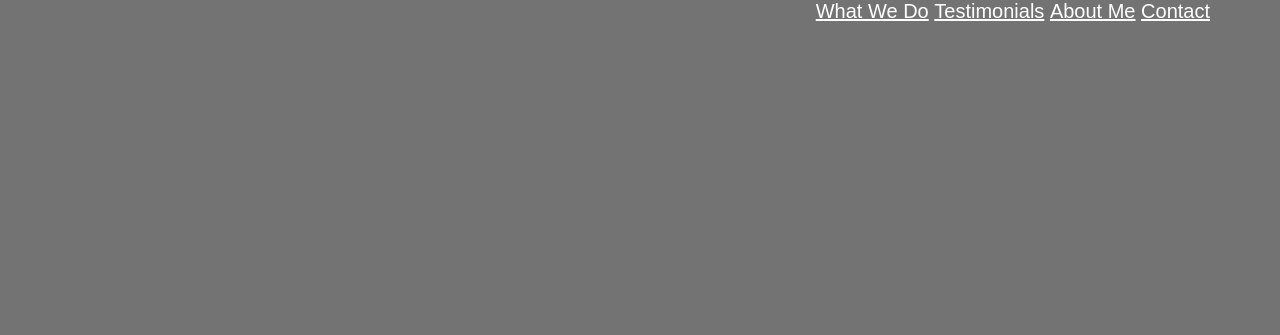
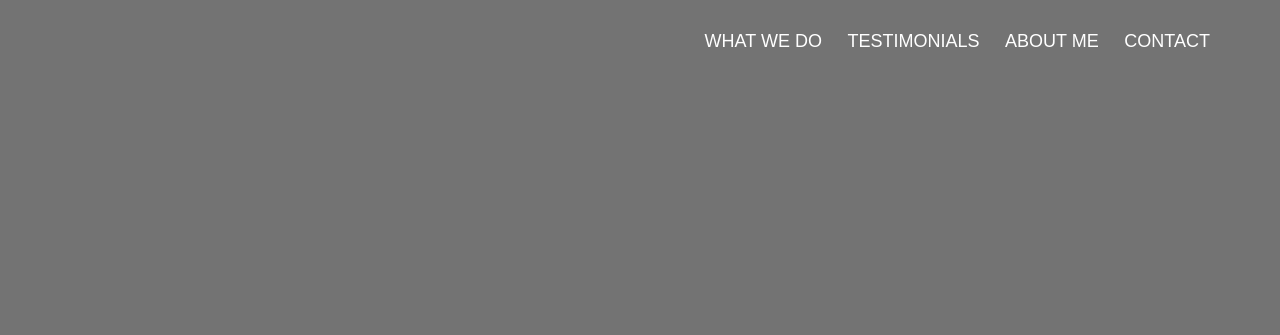
Before and after one commit to cory-kruger/healthiest-you, a plain HTML site: page index.html in a window 1280 px wide. Shown: the top 335 px of the page. Drawn offline with Linux system fonts and the light colour scheme.

Commit message:
Styling of the navigation section.

```diff
--- a/resources/css/style.css
+++ b/resources/css/style.css
@@ -100,18 +100,27 @@ header {
 .main-nav {
     float: right;
     list-style: none;
+    margin-top: 40px;
+    transform: translate(0, -50%);
 }
 
 .main-nav li {
     display: inline-block;
+    margin-left: 20px;
 }
 
 .main-nav li a:link,
 .main-nav li a:visited {
     color: #FFFFFF;
+    padding: 10px 0px;
+    text-decoration: none;
+    text-transform: uppercase;
+    border-bottom: 2px solid transparent;
+    transition: border-bottom: 0.2s;
+    font-size: 90%;
 }
 
 .main-nav li a:hover,
 .main-nav li a:active {
-
+    border-bottom: 2px solid #10AC84;
 }
```
